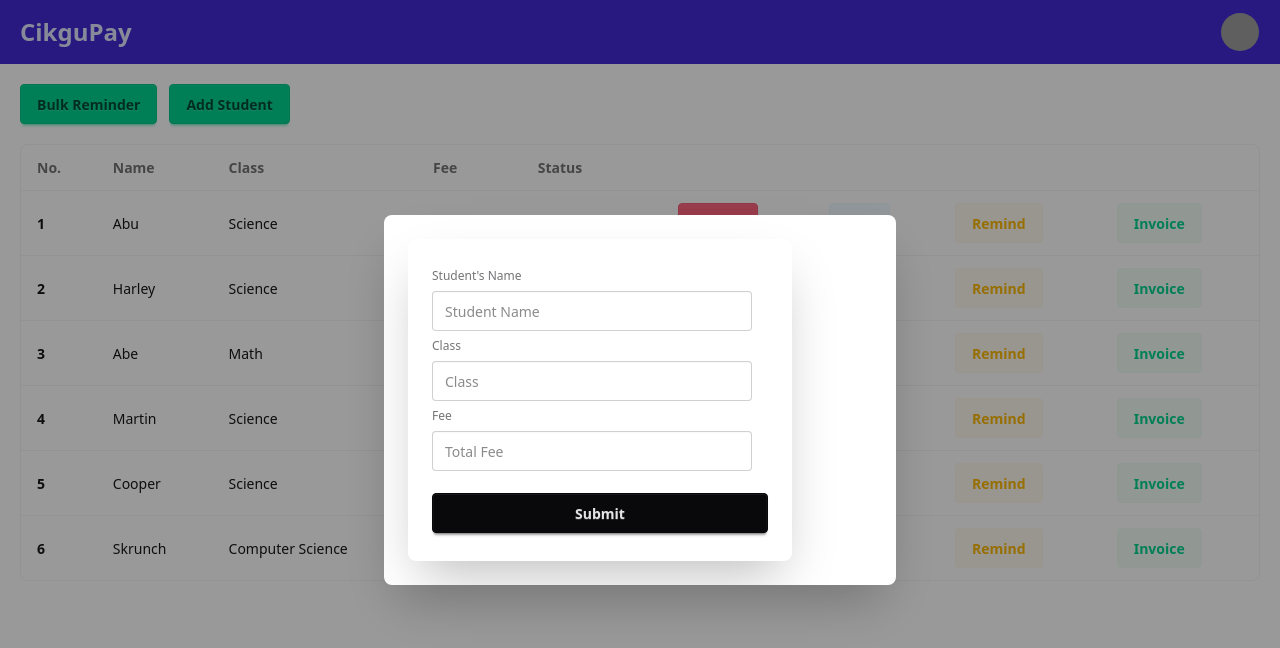
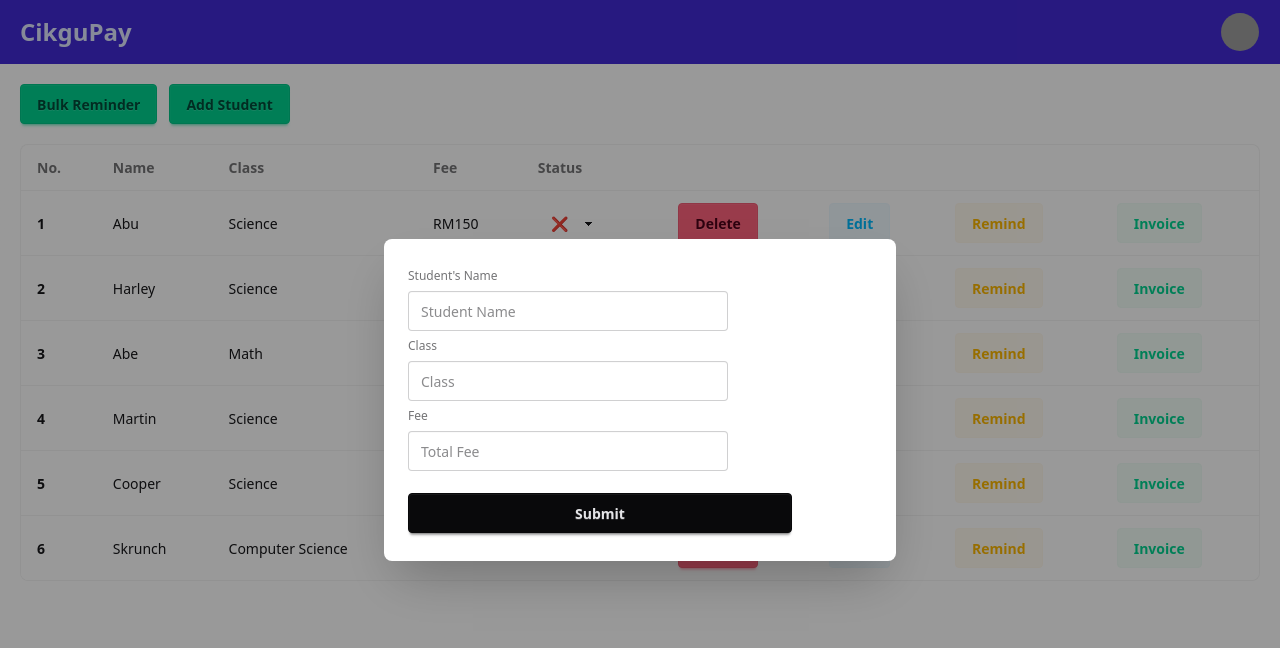
Before and after one commit to IFAIZC/CikguBayar, a React (Vite) app: page / in a window 1280 px wide. Both pictures are taken after a click on the label "Add Student". Shown: the top 648 px of the page. Built offline with nearby package versions, Linux system fonts and the light colour scheme; grey boxes are pictures that could not be loaded.

Commit message:
modal ui fixed

```diff
--- a/src/App.jsx
+++ b/src/App.jsx
@@ -62,8 +62,7 @@ If payment has already been made, please disregard this message. Thank you! 😊
           <input type="checkbox" id="my_modal_7" className="modal-toggle" />
           <div className="modal" role="dialog">
             <div className="modal-box">
-              <div className="card bg-base-100 w-full max-w-sm shrink-0 shadow-2xl">
-                  <div className="card-body">
+              <div className="card bg-base-100 w-full max-w-sm shrink-0">
                     <fieldset className="fieldset">
                       <label className="label">Student's Name</label>
                       <input type="text" className="input" placeholder="Student Name" />
@@ -73,7 +72,6 @@ If payment has already been made, please disregard this message. Thank you! 😊
                       <input type="text" className="input" placeholder="Total Fee" />
                       <button className="btn btn-neutral mt-4">Submit</button>
                     </fieldset>
-                  </div>
                 </div>
               </div>
             <label className="modal-backdrop" htmlFor="my_modal_7">Close</label>
```
